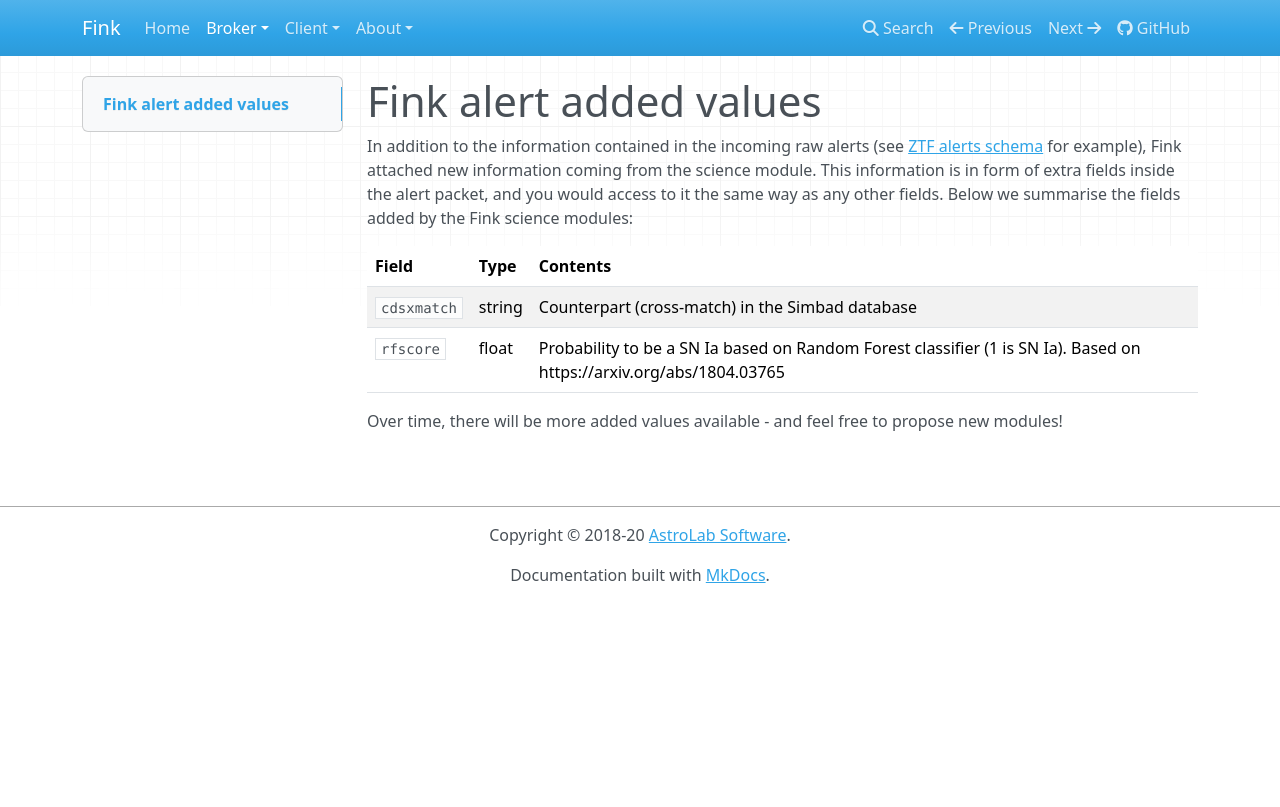
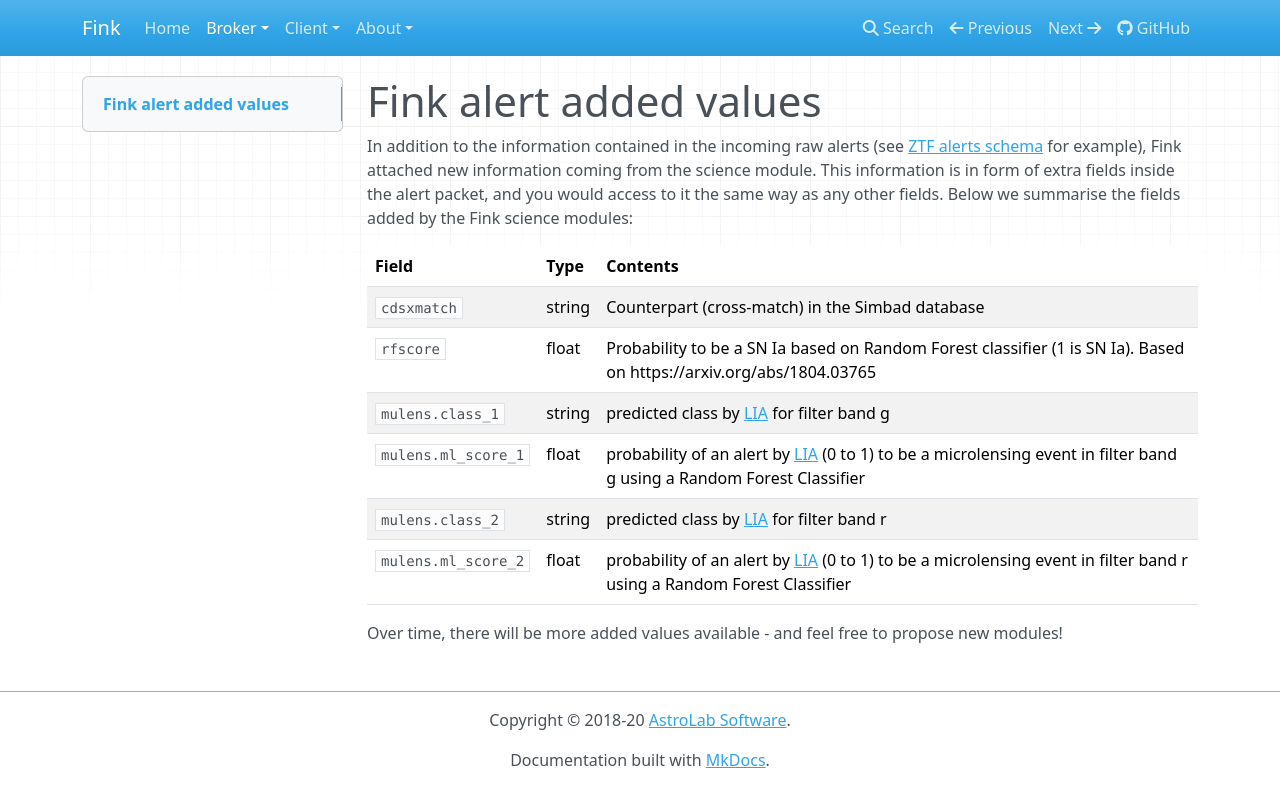
Before and after one commit to astrolabsoftware/fink, an MkDocs documentation site: the page built from docs/science/added_values.md, in a window 1280 px wide. Shown: the top 807 px of the page. Built offline with MkDocs 1.6.1, drawn with Linux system fonts in a browser that asks for light colours; nearby versions of some CDN libraries.

Commit message:
Update the added values section with the new microlensing outputs

```diff
--- a/docs/science/added_values.md
+++ b/docs/science/added_values.md
@@ -6,5 +6,9 @@ In addition to the information contained in the incoming raw alerts (see [ZTF al
 |:--------|:-------|:--------|
 | `cdsxmatch` | string | Counterpart (cross-match) in the Simbad database |
 | `rfscore` | float | Probability to be a SN Ia based on Random Forest classifier (1 is SN Ia). Based on https://arxiv.org/abs/1804.03765 |
+| `mulens.class_1` | string | predicted class by [LIA](https://github.com/dgodinez77/LIA) for filter band g |
+| `mulens.ml_score_1` | float | probability of an alert by [LIA](https://github.com/dgodinez77/LIA) (0 to 1) to be a microlensing event in filter band g using a Random Forest Classifier |
+| `mulens.class_2` | string | predicted class by [LIA](https://github.com/dgodinez77/LIA) for filter band r |
+| `mulens.ml_score_2` | float | probability of an alert by [LIA](https://github.com/dgodinez77/LIA) (0 to 1) to be a microlensing event in filter band r using a Random Forest Classifier |
 
 Over time, there will be more added values available - and feel free to propose new modules!
```
